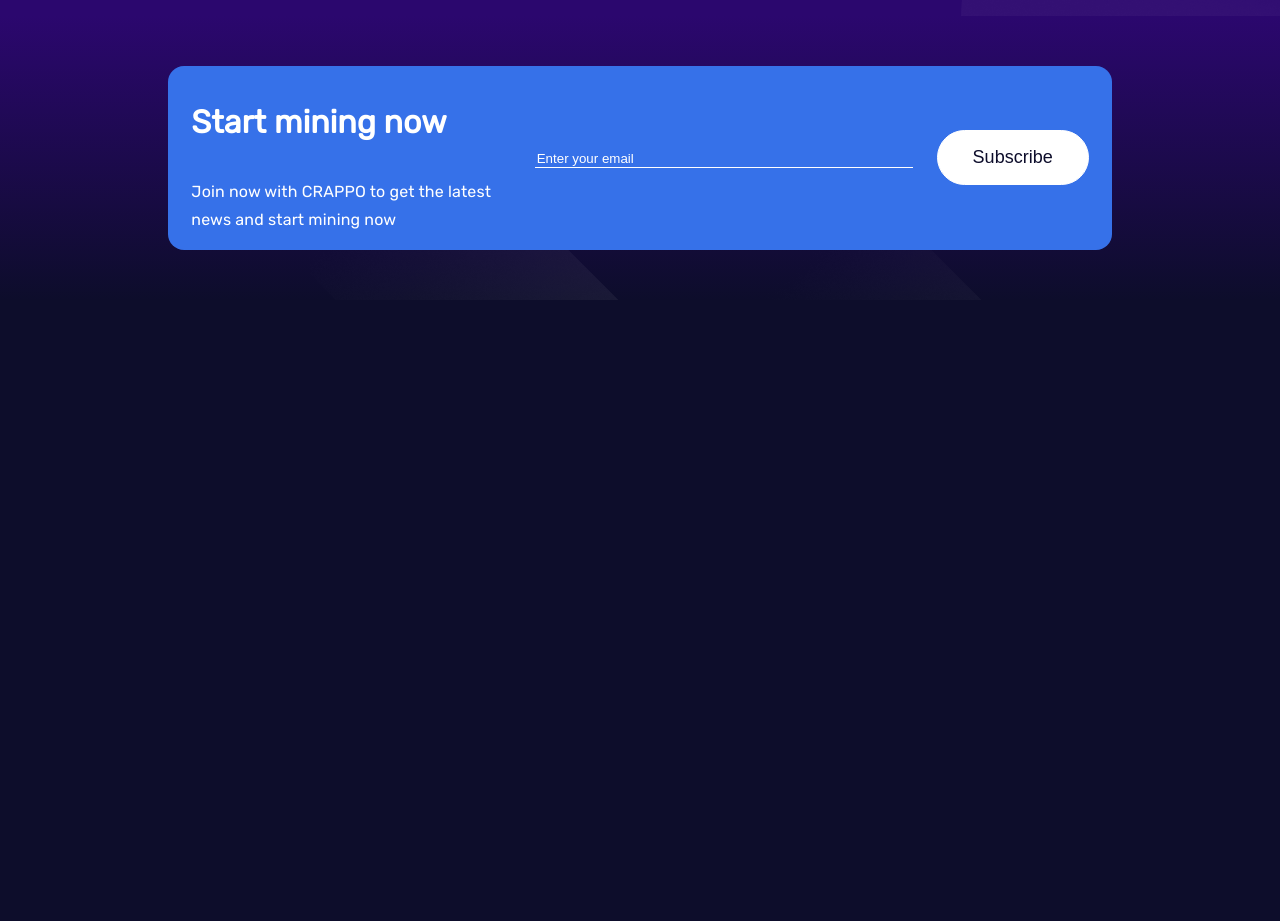
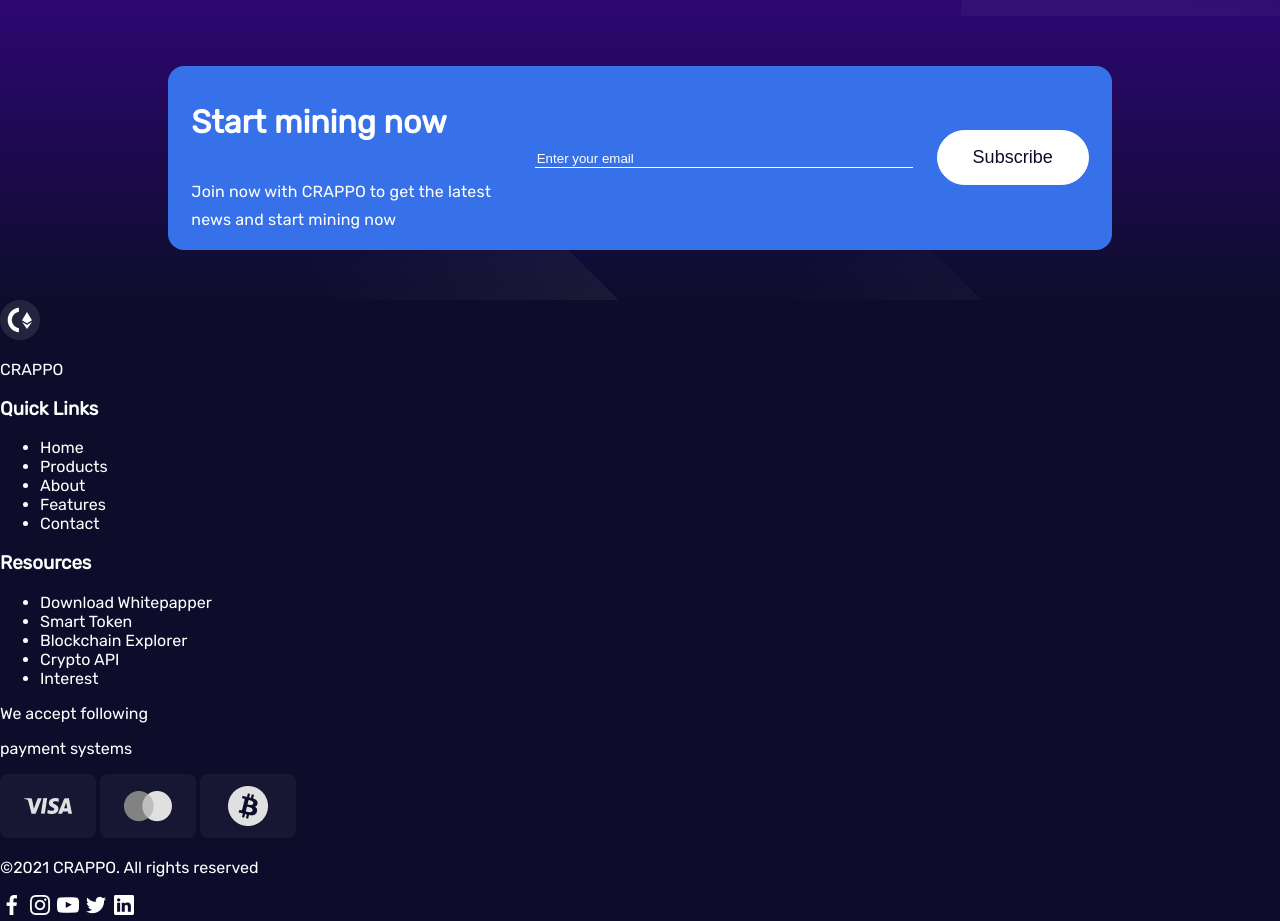
Before and after one commit to Adelabuadeleke/crappo, a plain HTML site: page index.html in a window 1280 px wide. Shown: the part 3930-4851 px from the top of the page. Before the commit the page ends 4230 px from the top, so only its background shows below. Drawn offline with Linux system fonts and the light colour scheme.

Commit message:
added footer section

```diff
--- a/index.html
+++ b/index.html
@@ -245,5 +245,58 @@
             </div>
         </div>
     </section>
+    <footer>
+        <div class="footer_contents">
+            <div class="contents_one">
+                <img src="img/Logo.png" alt="Crappo Logo">
+                <p>CRAPPO</p>
+            </div>
+
+            <div class="contents_two">
+                <h3>Quick Links</h3>
+                <ul>
+                    <li>Home</li>
+                    <li>Products</li>
+                    <li>About</li>
+                    <li>Features</li>
+                    <li>Contact</li>
+                </ul>
+            </div>
+
+            <div class="contents_three">
+                <h3>Resources</h3>
+                <ul>
+                    <li>Download Whitepapper</li>
+                    <li>Smart Token</li>
+                    <li>Blockchain Explorer</li>
+                    <li>Crypto API</li>
+                    <li>Interest</li>
+                </ul>
+            </div>
+
+            <div class="contents_four">
+                <p>We accept following</p>
+                <p>payment systems</p>
+                <div class="accept_icons">
+                    <img src="img/Visa.png" alt="">
+                    <img src="img/Mastercard.png" alt="">
+                    <img src="img/Bitcoin.png" alt="">
+
+                </div>
+            </div>
+        </div>
+        <div class="footer_bottom">
+            <p>&copy;2021 CRAPPO. All rights reserved</p>
+
+            <div class="bottom_icons">
+                <img src="img/facebook-f 1.png" alt="">
+                <img src="img/instagram 1.png" alt="">
+                <img src="img/youtube 1.png" alt="">
+                <img src="img/twitter 1.png" alt="">
+                <img src="img/linkedin 1.png" alt="">
+
+            </div>
+        </div>
+    </footer>
 </body>
 </html>
```
